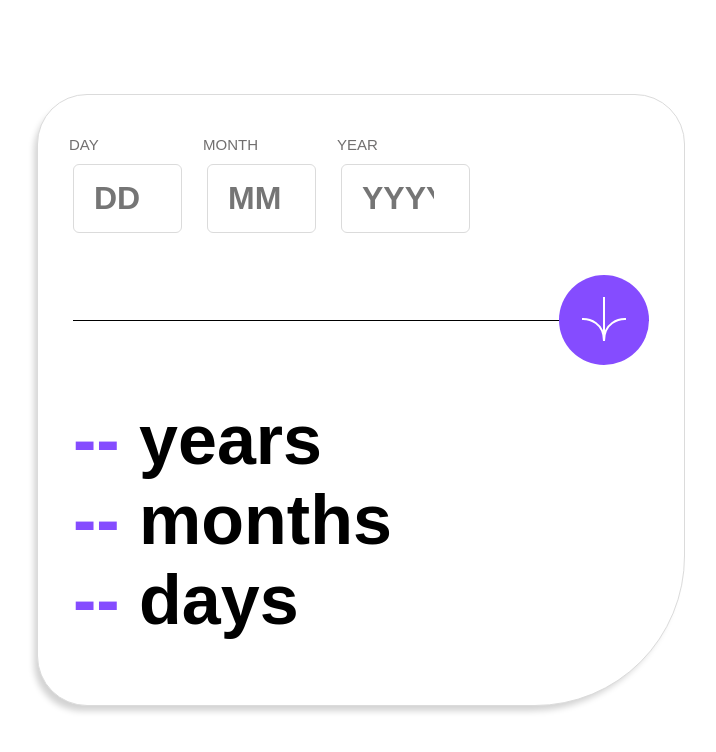
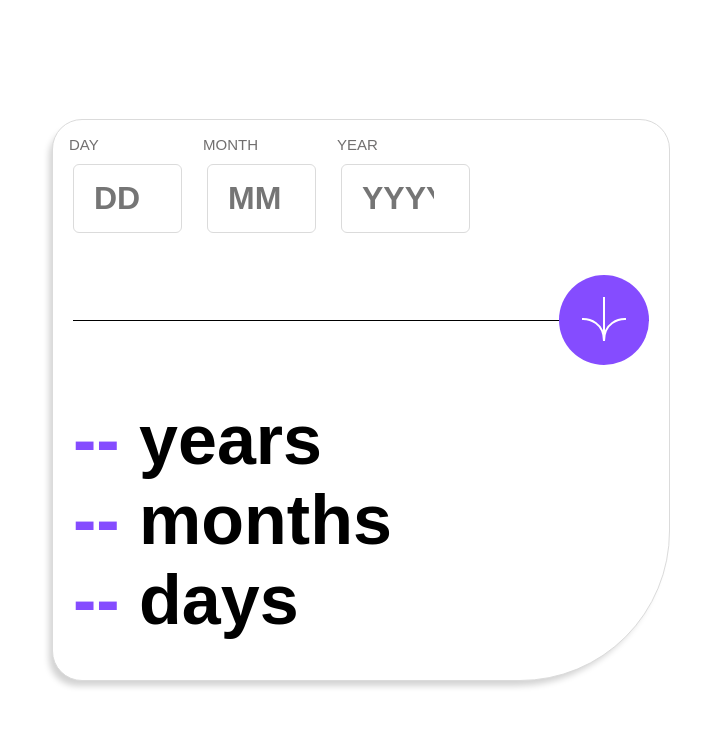
Before and after one commit to TristanAly/age-calculator_app, a React (Vite) app in the folder frontend/: page / in a window 1280 px wide. Shown: the top 752 px of the page, without its empty margins (279-995 px from the left). Built offline with nearby package versions, Linux system fonts and the light colour scheme.

Commit message:
adjust responsive tablette and mobile

```diff
--- a/frontend/src/components/Form/form.scss
+++ b/frontend/src/components/Form/form.scss
@@ -7,14 +7,17 @@
   background-color: $White;
   box-shadow: -5px 7px 6px -2px LightGrey;
   border: 1px solid $LightGrey;
-  border-radius: 50px 50px 150px 50px;
-  padding: 35px;
+  border-radius: 30px 30px 150px 30px;
+  padding: 10px 20px;
   & form {
     position: relative;
     width: 100%;
     & div {
       height: 100px;
       display: flex;
+      & .inputs {
+        margin-top: 5px;
+      }
       & .labelAndInput {
         display: flex;
         flex-direction: column;
@@ -57,10 +60,12 @@
     & form {
       position: relative;
       width: 100%;
+
       & .inputs {
         height: 100px;
         display: grid;
         grid-template-columns: 1fr 1fr 1fr;
+
         & .labelAndInput {
           display: flex;
           flex-direction: column;
--- a/frontend/src/components/Separator/separator.scss
+++ b/frontend/src/components/Separator/separator.scss
@@ -27,4 +27,10 @@
       height: 70px;
     }
   }
+  @media screen and (max-width: 900px) {
+    & button {
+      width: 80px;
+      height: 80px;
+    }
+  }
 }
```
